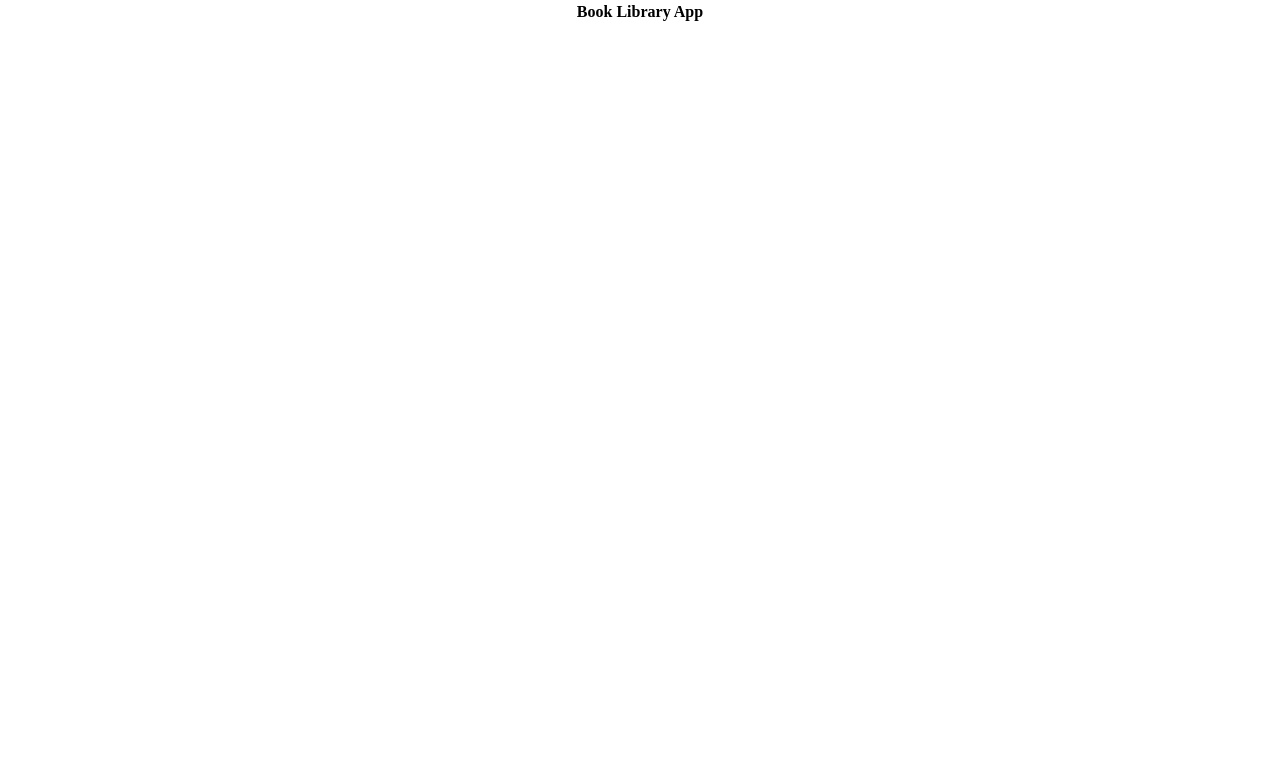
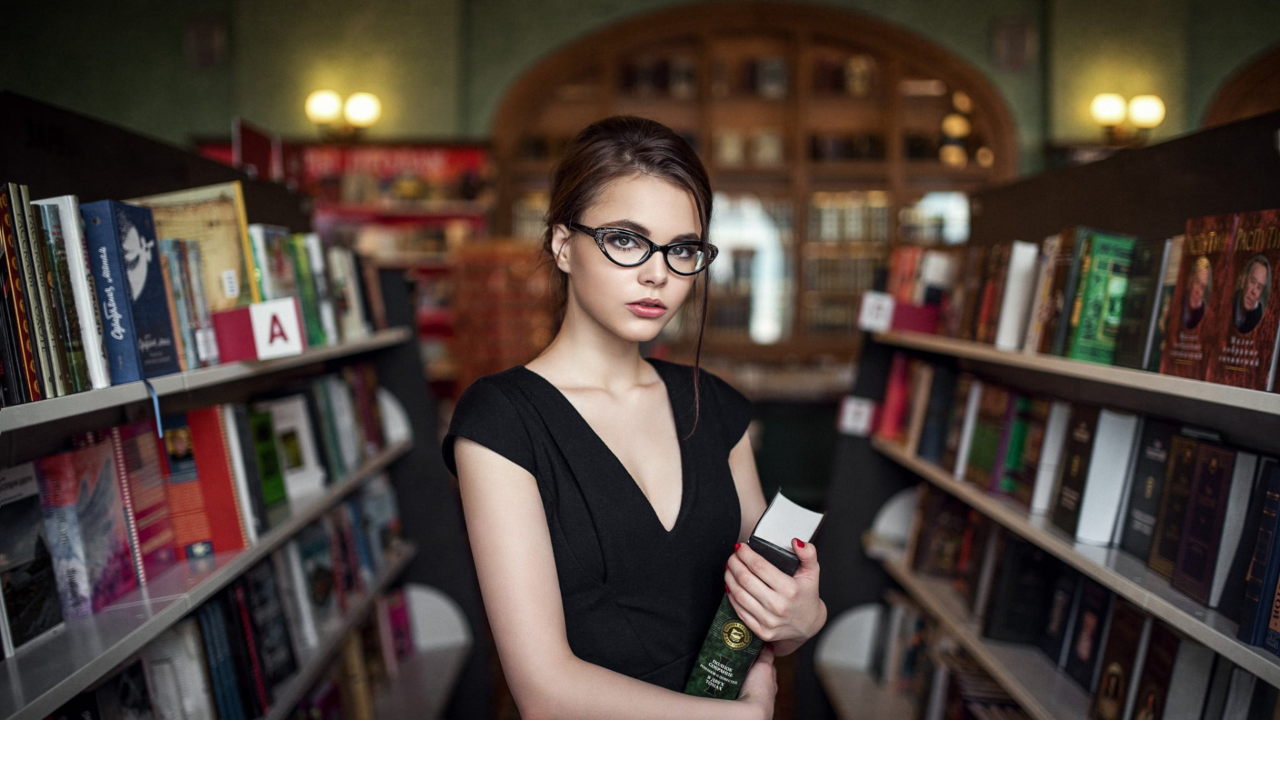
Before and after one commit to arvinbuid/Book-Library-Web-App, a React (Vite) app: page / in a window 1280 px wide. Shown: the top 758 px of the page. Built offline with nearby package versions, Linux system fonts and the light colour scheme; a web font is replaced by a local one.

Commit message:
Installed react-router package and created Hero component.

```diff
--- a/package.json
+++ b/package.json
@@ -11,7 +11,8 @@
   },
   "dependencies": {
     "react": "^18.2.0",
-    "react-dom": "^18.2.0"
+    "react-dom": "^18.2.0",
+    "react-router-dom": "^6.23.1"
   },
   "devDependencies": {
     "@types/react": "^18.2.66",
--- a/src/App.tsx
+++ b/src/App.tsx
@@ -1,9 +1,9 @@
+import Hero from "./components/Hero";
+
 function App() {
   return (
     <>
-      <div className='App'>
-        <p className='3xl font-bold text-center'>Book Library App</p>
-      </div>
+      <Hero />
     </>
   );
 }
--- /dev/null
+++ b/src/components/Hero.tsx
@@ -0,0 +1,11 @@
+import hero from "../assets/library-hero.jpg";
+
+function Hero() {
+  return (
+    <div>
+      <img src={hero} alt='hero image' className='w-full h-600px' />
+    </div>
+  );
+}
+
+export default Hero;
```
Also changed, not shown: 1 other file (tests, documents, lock files or other folders).
